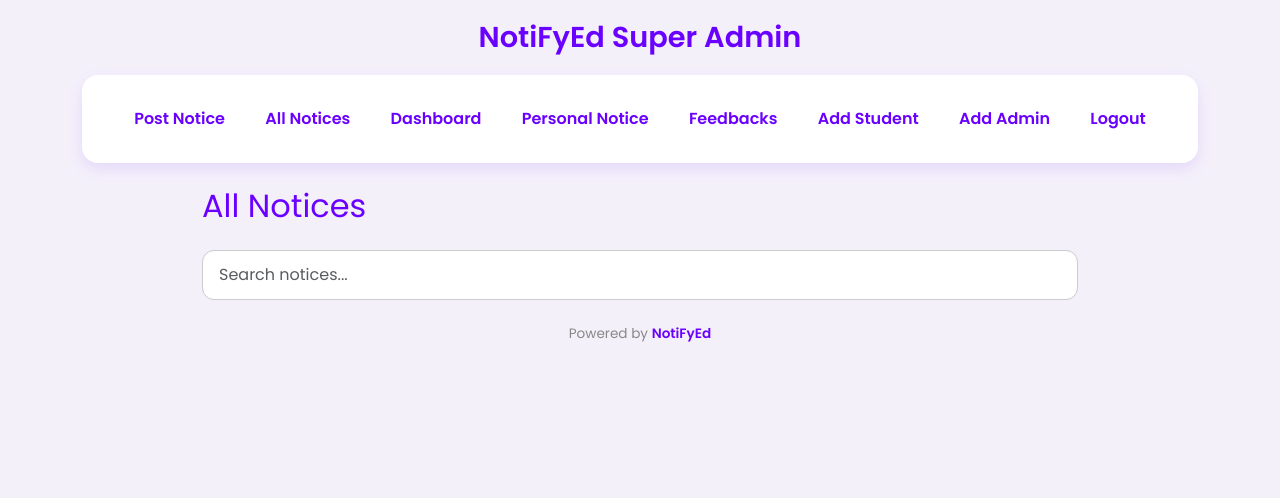
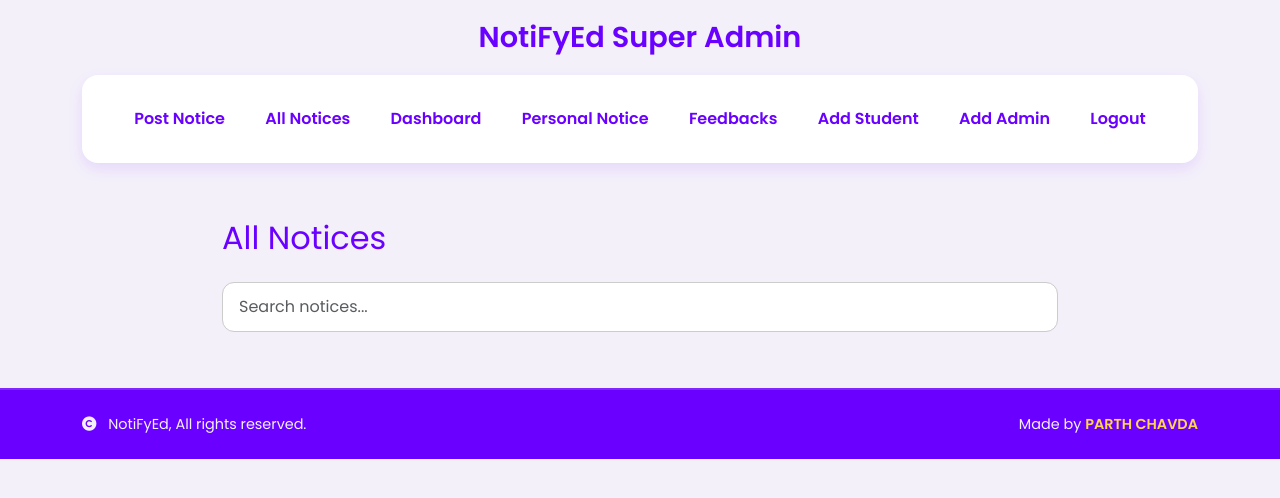
Before and after one commit to Parth18022006/NotiFyEd, a PHP site: page /pages/all_note.php in a window 1280 px wide. Shown: the top 498 px of the page. Run offline with PHP 8.4, Linux system fonts and the light colour scheme; a user stored in the database is signed in; data that the repository does not hold is empty.

Commit message:
footer created and added in every page

```diff
--- /dev/null
+++ b/includes/footer.php
@@ -0,0 +1,58 @@
+<style>
+    .site-footer {
+    background-color: #6a00ff;
+    color: #fff;
+    font-size: 0.9rem;
+    border-top: 2px solid rgba(255, 255, 255, 0.15);
+}
+
+.footer-text {
+    color: #f4f0fa;
+    font-weight: 500;
+}
+
+.footer-author {
+    position: relative;
+    color: #ffd54f;
+    font-weight: 700;
+}
+.footer-author::after {
+    content: "";
+    position: absolute;
+    left: 0;
+    bottom: -2px;
+    width: 0;
+    height: 2px;
+    background-color: #ff66c4;
+    transition: width 0.3s ease;
+}
+.footer-author:hover::after {
+    width: 100%;
+}
+
+.site-footer a {
+    text-decoration: none;
+    color: inherit;
+}
+
+.site-footer a:hover {
+    text-decoration: underline;
+}
+</style>
+<!-- Footer Start -->
+<div class="container-fluid site-footer py-4">
+    <div class="container">
+        <div class="row g-4 align-items-center">
+            <div class="col-md-6 text-center text-md-start mb-md-0">
+                <span class="footer-text">
+                    <i class="fas fa-copyright me-2"></i>
+                    NotiFyEd, All rights reserved.
+                </span>
+            </div>
+            <div class="col-md-6 text-center text-md-end footer-text">
+                Made by <span class="footer-author">PARTH CHAVDA</span>
+            </div>
+        </div>
+    </div>
+</div>
+<!-- Footer End -->
--- a/index.php
+++ b/index.php
@@ -131,8 +131,9 @@ $username = $_SESSION['Username'];
       <?php endif; ?>
     </div>
   </div>
-
-  <p class="text-center mt-3" style="font-size: 0.85rem; color: #888;">Powered by <span style="color: #6a00ff; font-weight: 600;">NotiFyEd</span></p>
   <script src="https://cdn.jsdelivr.net/npm/bootstrap@5.3.0/dist/js/bootstrap.bundle.min.js"></script>
 </body>
 </html>
+<?php
+include pathof('./includes/footer.php');
+?>
--- a/pages/Student/register.php
+++ b/pages/Student/register.php
@@ -309,8 +309,6 @@ body {
         <small id="emsg1" style="color: red;" class="text-danger d-block text-center w-100"></small><br>
 
         <input type="button" class="btn btn-purple" value="Register" onclick="insert()" />
-
-        <p class="text-center mt-3" style="font-size: 0.85rem; color: #888;">Powered by <span style="color: #6a00ff; font-weight: 600;">NotiFyEd</span></p>
     </form>
 
     <script src="https://cdn.jsdelivr.net/npm/bootstrap@5.3.0/dist/js/bootstrap.bundle.min.js"></script>
@@ -397,3 +395,6 @@ body {
     </script>
 
 </body>
+<?php
+include pathof('./includes/footer.php');
+?>
--- a/pages/User/register.php
+++ b/pages/User/register.php
@@ -271,8 +271,6 @@ body {
 
       <input type="button" class="btn btn-purple" value="Register" onclick="insert()" />
 
-      <p class="text-center mt-3" style="font-size: 0.85rem; color: #888;">Powered by <span style="color: #6a00ff; font-weight: 600;">NotiFyEd</span></p>
-
     </form>
 
 
@@ -356,3 +354,6 @@ body {
 </body>
 
 </html>
+<?php
+include pathof('./includes/footer.php');
+?>
--- a/pages/all_note.php
+++ b/pages/all_note.php
@@ -96,11 +96,23 @@ usort($notices, function ($a, $b) {
   body {
     font-family: 'Poppins', sans-serif;
     background-color: #f4f0fa;
-    padding: 2rem;
+    margin: 0;
     padding-top: 0 !important;
     margin-top: 0 !important
   }
 
+  .main.container {
+  padding: 2rem;
+}
+footer,
+.site-footer,
+.footer-container {
+  width: 100% !important;
+  max-width: 100% !important;
+  margin: 0 !important;
+  padding-left: 0 !important;
+  padding-right: 0 !important;
+}
   .text-purple {
     color: #6a00ff !important;
   }
@@ -213,7 +225,6 @@ usort($notices, function ($a, $b) {
     <?php endforeach; ?>
   </div>
 
-  <p class="text-center mt-3" style="font-size: 0.85rem; color: #888;">Powered by <span style="color: #6a00ff; font-weight: 600;">NotiFyEd</span></p>
   <script src="https://cdn.jsdelivr.net/npm/bootstrap@5.3.0/dist/js/bootstrap.bundle.min.js"></script>
 
 </body>
@@ -258,3 +269,6 @@ usort($notices, function ($a, $b) {
 
 
 </html>
+<?php
+include pathof('./includes/footer.php');
+?>
--- a/pages/feedback.php
+++ b/pages/feedback.php
@@ -130,7 +130,6 @@ if($_SESSION['type'] != 'student')
     </div>
   </div>
 
-  <p class="text-center mt-3" style="font-size: 0.85rem; color: #888;">Powered by <span style="color: #6a00ff; font-weight: 600;">NotiFyEd</span></p>
   <script src="https://cdn.jsdelivr.net/npm/bootstrap@5.3.0/dist/js/bootstrap.bundle.min.js"></script>
   <script>
     function feedback(){
@@ -174,3 +173,6 @@ if($_SESSION['type'] != 'student')
   </script>
 </body>
 </html>
+<?php
+include pathof('./includes/footer.php');
+?>
--- a/pages/feedback_admin.php
+++ b/pages/feedback_admin.php
@@ -177,8 +177,6 @@ h2 {
         </table>
     </div>
 
-    <p class="text-center mt-3" style="font-size: 0.85rem; color: #888;">Powered by <span style="color: #6a00ff; font-weight: 600;">NotiFyEd</span></p>
-
     <script>
        function formatDate(dateStr) {
         const [year, month, day] = dateStr.split("-");
@@ -222,3 +220,6 @@ h2 {
 <script src="https://code.jquery.com/jquery-3.6.0.min.js"></script>
 
 </body>
+<?php
+include pathof('./includes/footer.php');
+?>
--- a/pages/post_note.php
+++ b/pages/post_note.php
@@ -156,7 +156,6 @@ $name = $_SESSION['Username'];
     </div>
   </div>
 
-  <p class="text-center mt-3" style="font-size: 0.85rem; color: #888;">Powered by <span style="color: #6a00ff; font-weight: 600;">NotiFyEd</span></p>
   <script src="https://cdn.jsdelivr.net/npm/bootstrap@5.3.0/dist/js/bootstrap.bundle.min.js"></script>
   <script>
     document.addEventListener("DOMContentLoaded", function() {
@@ -234,3 +233,6 @@ $name = $_SESSION['Username'];
 </body>
 
 </html>
+<?php
+include pathof('./includes/footer.php');
+?>
```
Also changed, not shown: pages/personal.php (+17 -4 lines), pages/pp_note.php (+21 -3 lines).
